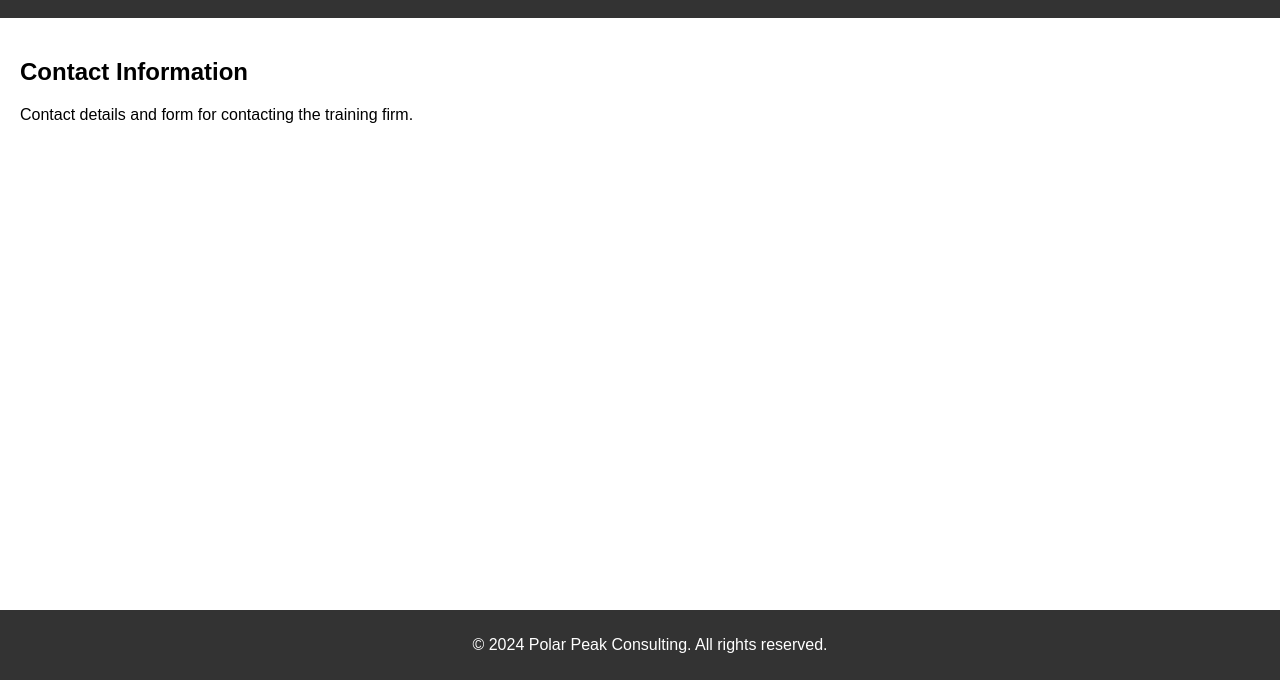
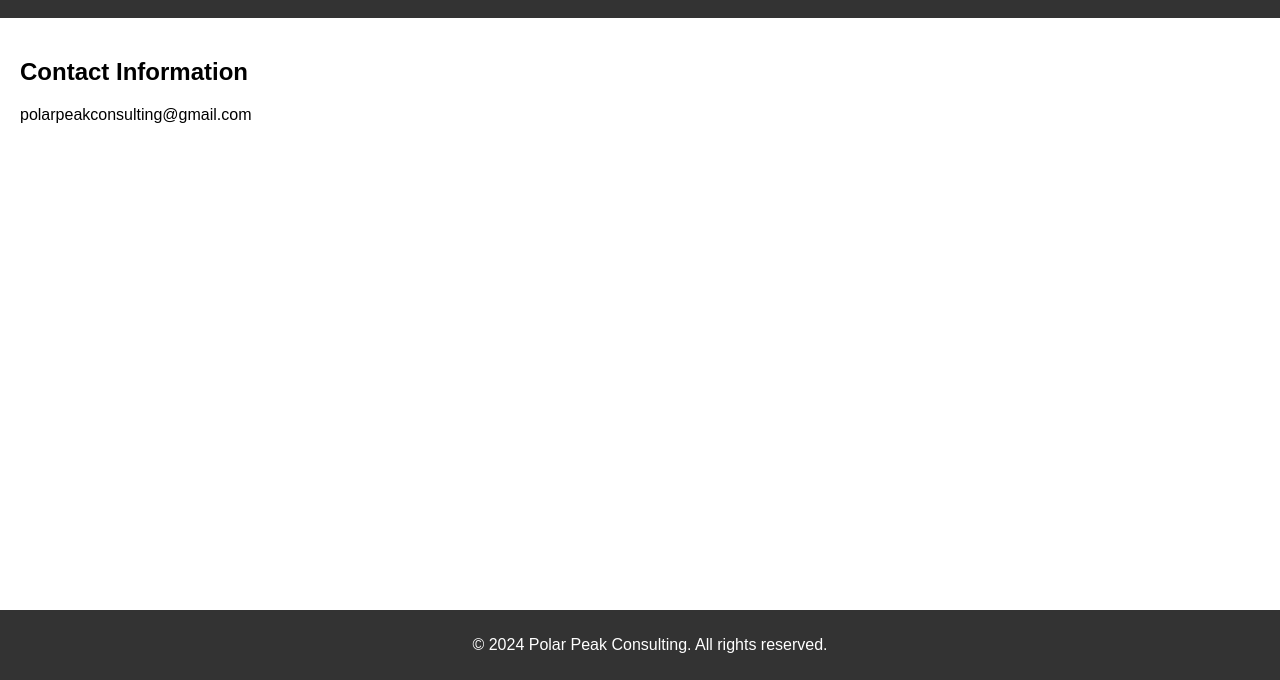
Before and after one commit to polar-peak-consulting/home, a plain HTML site: page contact.html in a window 1280 px wide. Shown: the part 120-800 px from the top of the page. Drawn offline with Linux system fonts and the light colour scheme.

Commit message:
Update contact.html

```diff
--- a/contact.html
+++ b/contact.html
@@ -21,7 +21,7 @@
     <main>
         <section>
             <h2>Contact Information</h2>
-            <p>Contact details and form for contacting the training firm.</p>
+            <p>polarpeakconsulting@gmail.com</p>
         </section>
     </main>
     <footer>
```
